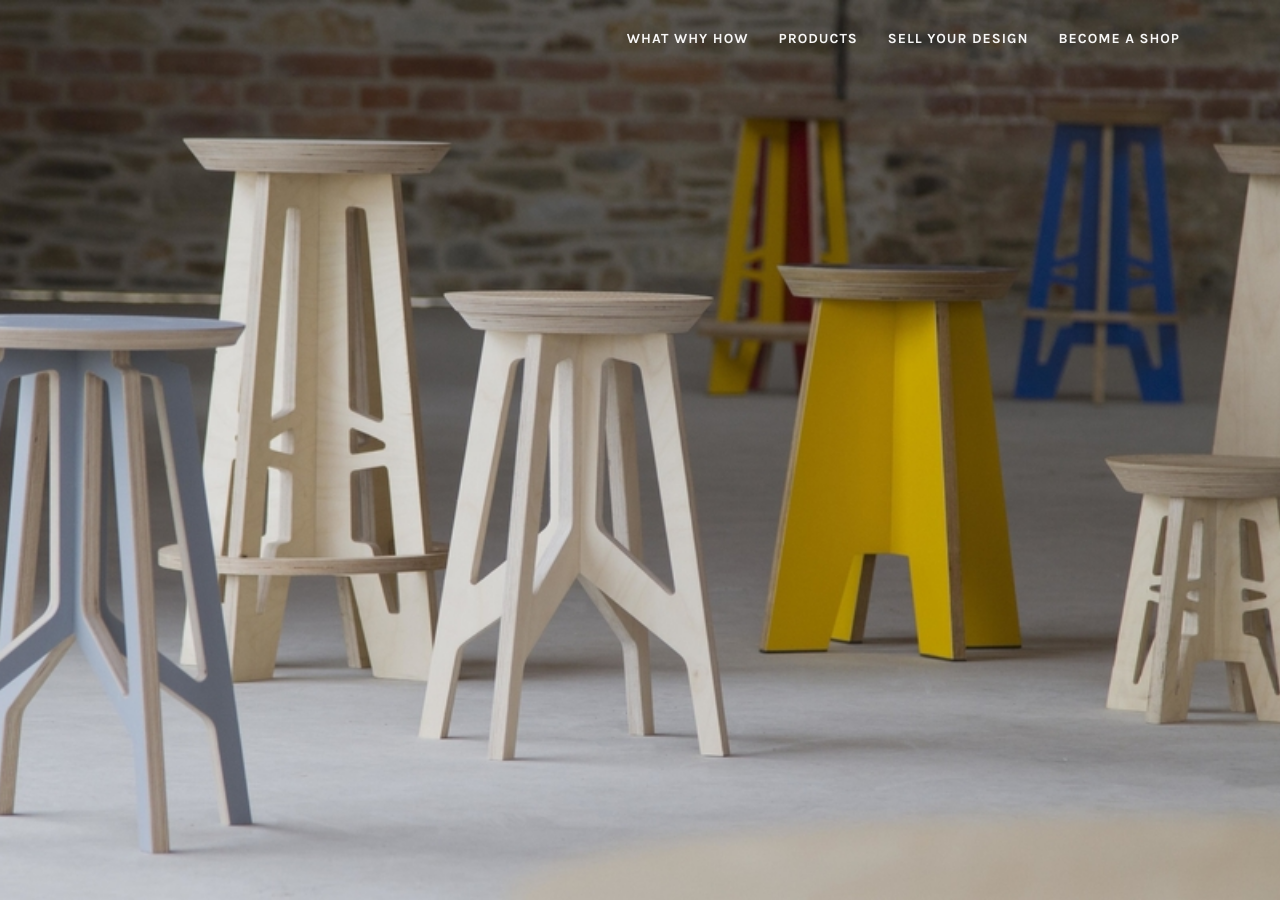
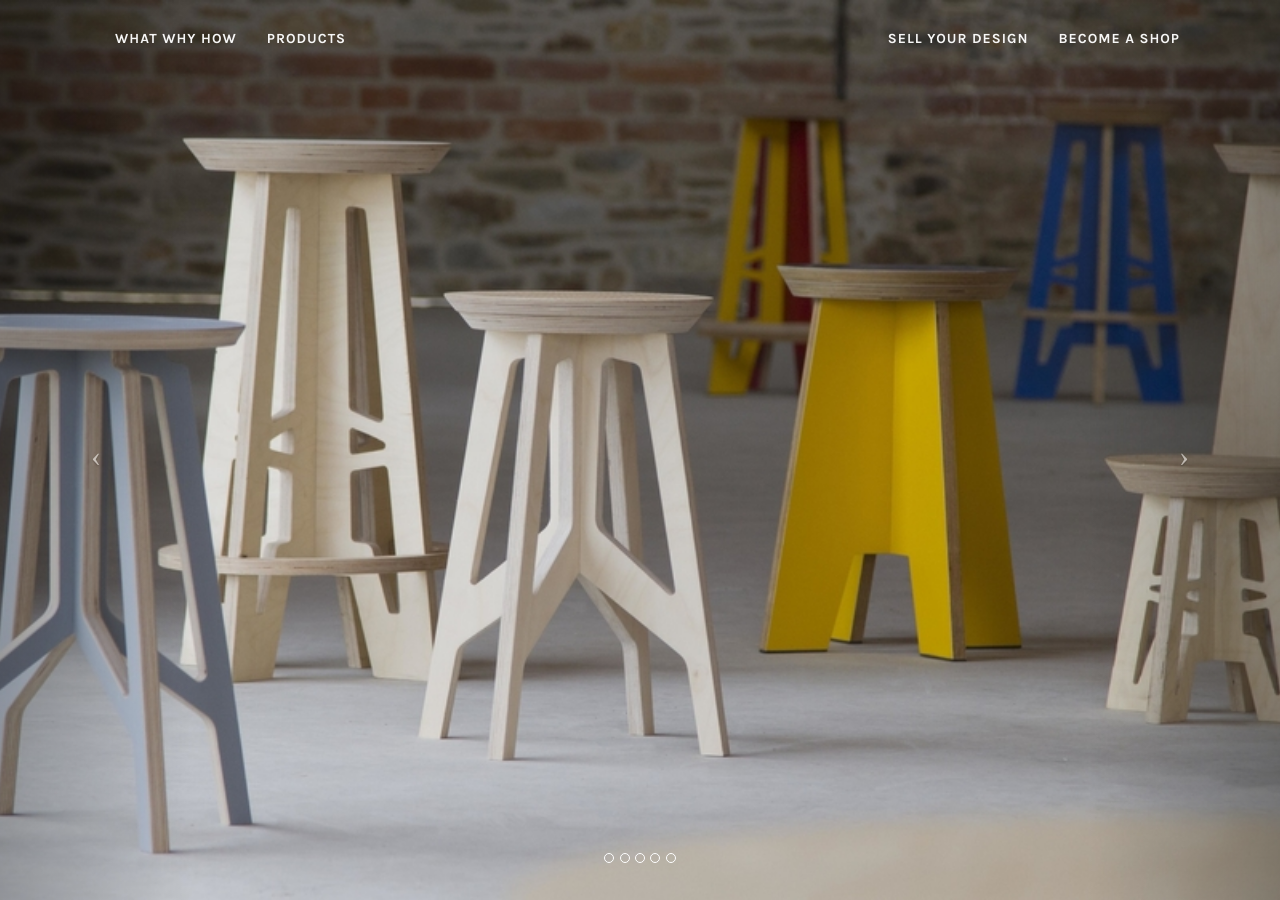
Before and after one commit to fablabbcn/fabmarket, a Jekyll site: the page built from index.html, in a window 1280 px wide and 900 px high. Built offline with Jekyll 4.4.1, drawn with Linux system fonts in a browser that asks for light colours; nearby versions of some CDN libraries.

Commit message:
navbar logo in the middle

```diff
--- a/_includes/header.html
+++ b/_includes/header.html
@@ -1,8 +1,73 @@
 <!-- Header -->
 
+
 <header id="myCarousel" class="carousel slide">
+    <!-- Indicators -->
+    <ol class="carousel-indicators">
+        <li data-target="#myCarousel" data-slide-to="0" class="active"></li>
+        <li data-target="#myCarousel" data-slide-to="1"></li>
+        <li data-target="#myCarousel" data-slide-to="2"></li>
+        <li data-target="#myCarousel" data-slide-to="3"></li>
+        <li data-target="#myCarousel" data-slide-to="4"></li>
+    </ol>
+
+
+
 
 </header>
+
+<!-- Wrapper for Slides -->
+    <div class="carousel-inner">
+        <div class="item active">
+            <!-- Set the first background image using inline CSS below. -->
+            <div class="fill" style="background-image:url('../img/slideshow/0.jpg');"></div>
+            <!---<div class="carousel-caption"> <h2>Caption 1</h2></div>-->
+        </div>
+        <div class="item">
+            <!-- Set the second background image using inline CSS below. -->
+            <div class="fill" style="background-image:url('../img/slideshow/1.jpg');"></div>
+            <!--<div class="carousel-caption"><h2>Caption 2</h2></div>-->
+        </div>
+        <div class="item">
+            <!-- Set the third background image using inline CSS below. -->
+            <div class="fill" style="background-image:url('../img/slideshow/2.jpg');"></div>
+
+        </div>
+        <div class="item">
+            <!-- Set the third background image using inline CSS below. -->
+            <div class="fill" style="background-image:url('../img/slideshow/3.jpg');"></div>
+            <
+        </div>
+        <div class="item">
+            <!-- Set the third background image using inline CSS below. -->
+            <div class="fill" style="background-image:url('../img/slideshow/4.jpg');"></div>
+            <!--<div class="carousel-caption"><h2>Caption 3</h2></div>-->
+        </div>
+    </div>
+
+        <!-- Controls -->
+    <a class="left carousel-control" href="#myCarousel" data-slide="prev">
+        <span class="icon-prev"></span>
+    </a>
+    <a class="right carousel-control" href="#myCarousel" data-slide="next">
+        <span class="icon-next"></span>
+    </a>
+
+
+<!--
+
+    <div class="container">
+        <div class="intro-text">
+            <div class="intro-lead-in"></div>
+            <!--<div class="intro-heading">Digital fabrication<br/>for the crafts</div>
+            <a href="https://www.fablabs.io/" target="blank" class="page-scroll btn btn-xl right-align" style="position: absolute; bottom:0; right:0;">Also check out the <br> projects <br> at Fablabs.io &#62;</a>
+
+        </div>
+    </div>
+    -->
+</header>
+
+
 
 <!--
         {% for page in site.pages %}
--- a/_includes/navbar.html
+++ b/_includes/navbar.html
@@ -25,7 +25,8 @@
 
                 <!-- Collect the nav links, forms, and other content for toggling -->
                 <div class="collapse navbar-collapse" id="bs-example-navbar-collapse-1">
-                    <ul class="nav navbar-nav navbar-right">
+
+                    <ul class="nav navbar-nav navbar-left">
                         <li class="hidden">
                             <a href="#page-top"></a>
                         </li>
@@ -35,21 +36,23 @@
                         <li>
                             <a class="page-scroll" href="/residencies">Products</a>
                         </li>
+                    </ul>
+
+                    <ul class="nav navbar-nav navbar-right">
+                        <li class="hidden">
+                            <a href="#page-top"></a>
+                        </li>
                         <li>
                             <a class="page-scroll" href="/workshops">Sell your design</a>
                         </li>
                         <li>
                             <a class="page-scroll" href="/exhibitions">Become a shop</a>
                         </li>
-                        <!--
-                        <li>
-                            <a class="page-scroll" href="/artists">Artists</a>
-                        </li>
-                        <li>
-                            <a class="page-scroll" href="/#partners">Partners</a>
-                        </li>
-                         -->
                     </ul>
+
+
+
+
                 </div>
                 <!-- /.navbar-collapse -->
             </div>
```
Also changed, not shown: 4 other files.
